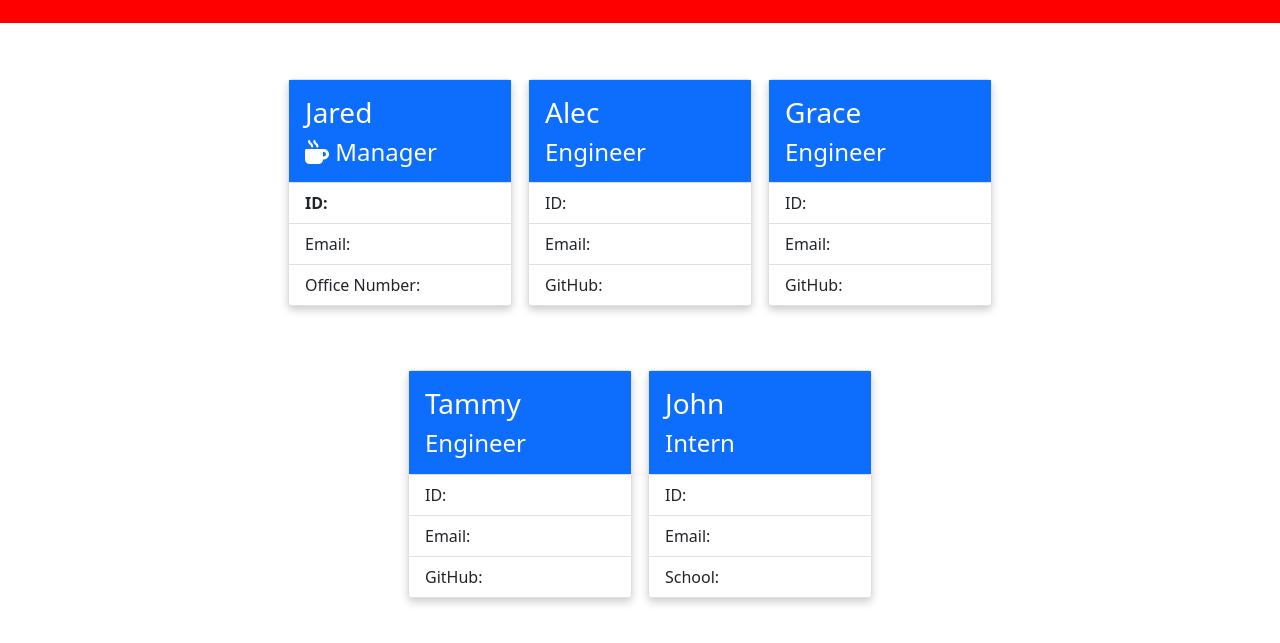
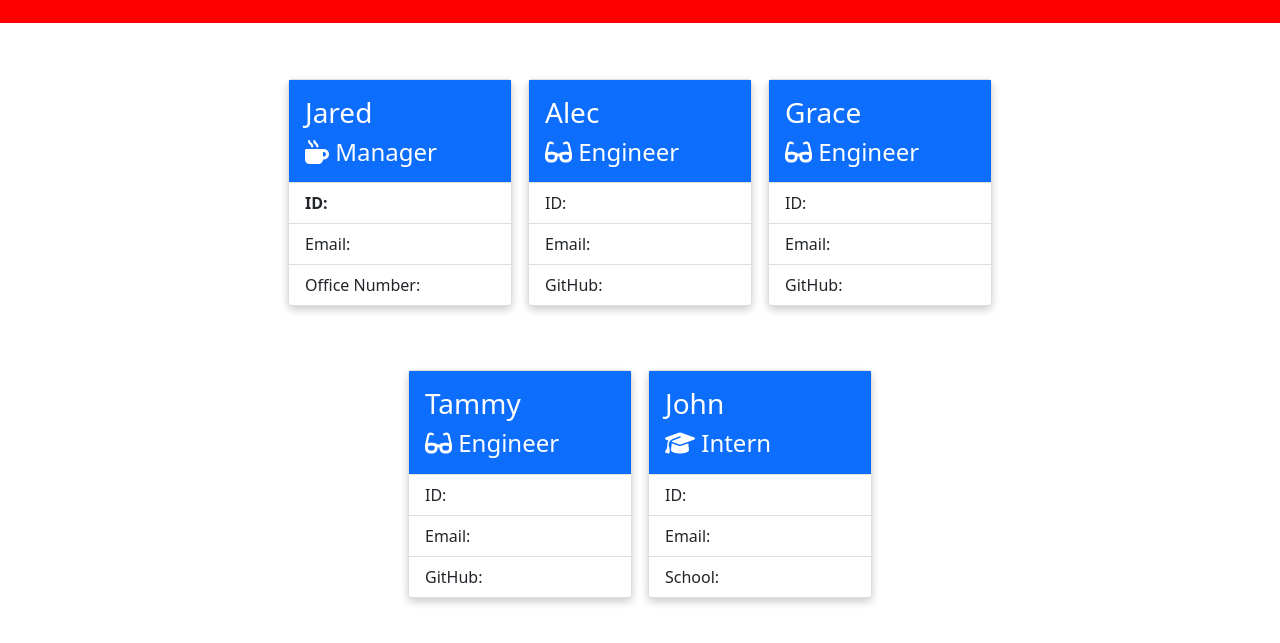
Before and after one commit to ssbbgm/team-profile-generator, a website: page dist/test.html in a window 1280 px wide. Shown: the part 113-756 px from the top of the page. Drawn offline with nearby package versions, Linux system fonts and the light colour scheme.

Commit message:
added styling

```diff
--- a/dist/test.html
+++ b/dist/test.html
@@ -41,7 +41,7 @@
             <div class="card card-shadow col-md-4" style="width: 14rem;">
                 <div class="card-body bg-primary">
                     <h3 class="card-title">Alec</h3>
-                    <h4 class="card-text">Engineer</h4>
+                    <h4 class="card-text"><i class="fa-solid fa-glasses"></i> Engineer</h4>
                 </div>
                 <ul class="list-group list-group-flush">
                     <li class="list-group-item">ID: </li>
@@ -54,7 +54,7 @@
             <div class="card card-shadow col-md-4" style="width: 14rem;">
                 <div class="card-body bg-primary">
                     <h3 class="card-title">Grace</h3>
-                    <h4 class="card-text">Engineer</h4>
+                    <h4 class="card-text"><i class="fa-solid fa-glasses"></i> Engineer</h4>
                 </div>
                 <ul class="list-group list-group-flush">
                     <li class="list-group-item">ID: </li>
@@ -70,7 +70,7 @@
             <div class="card card-shadow col-md-4" style="width: 14rem;">
                 <div class="card-body bg-primary">
                     <h3 class="card-title">Tammy</h3>
-                    <h4 class="card-text">Engineer</h4>
+                    <h4 class="card-text"><i class="fa-solid fa-glasses"></i> Engineer</h4>
                 </div>
                 <ul class="list-group list-group-flush">
                     <li class="list-group-item">ID: </li>
@@ -83,7 +83,7 @@
             <div class="card card-shadow col-md-4" style="width: 14rem;">
                 <div class="card-body bg-primary">
                     <h3 class="card-title">John</h3>
-                    <h4 class="card-text">Intern</h4>
+                    <h4 class="card-text"><i class="fa-solid fa-graduation-cap"></i> Intern</h4>
                 </div>
                 <ul class="list-group list-group-flush">
                     <li class="list-group-item">ID: </li>
```
